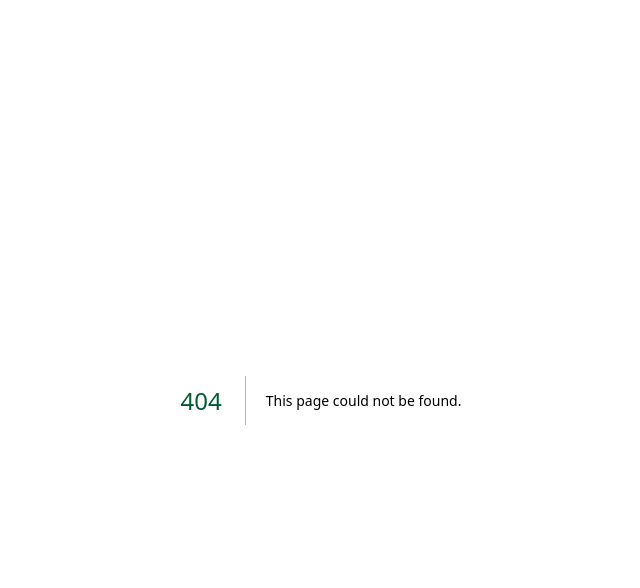
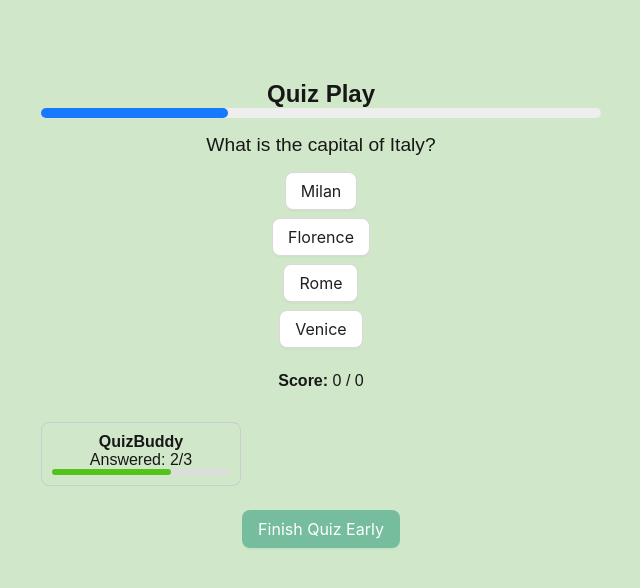
Before and after one commit to KlrShaK/MemoryDeck-Client, a Next.js app: page /quiz-play in a window 1280 px wide. Before the commit this address had no page. Shown: the top 588 px of the page, without its empty margins (319-959 px from the left). Built offline with nearby package versions, Linux system fonts and the light colour scheme; what @ant-design/nextjs-registry would draw is missing.

Commit message:
79 show opponent progress and fixed score updates

```diff
--- /dev/null
+++ b/app/components/OpponentProgress.tsx
@@ -0,0 +1,28 @@
+import React from "react";
+
+interface Props {
+    name: string;
+    score: number;
+    total: number;
+}
+
+const OpponentProgress: React.FC<Props> = ({ name, score, total }) => {
+    return (
+        <div style={{ border: "1px solid #ccc", borderRadius: "8px", padding: "10px", width: "200px" }}>
+            <h4>{name}</h4>
+            <p>Answered: {score}/{total}</p>
+            <div style={{ height: "6px", background: "#ddd", borderRadius: "4px" }}>
+                <div
+                    style={{
+                        width: `${(score / total) * 100}%`,
+                        height: "100%",
+                        background: "#52c41a",
+                        borderRadius: "4px",
+                    }}
+                />
+            </div>
+        </div>
+    );
+};
+
+export default OpponentProgress;
--- a/app/components/ScorePanel.tsx
+++ b/app/components/ScorePanel.tsx
@@ -1,24 +1,14 @@
-import React, { useState } from "react";
-import { Button } from "antd";
+import React from "react";
 
-const ScorePanel = () => {
-    const [correct, setCorrect] = useState(0);
-    const [total, setTotal] = useState(0);
+interface ScorePanelProps {
+    score: number;
+    total: number;
+}
 
-    const handleAnswer = (isCorrect: boolean) => {
-        setTotal((t) => t + 1);
-        if (isCorrect) setCorrect((c) => c + 1);
-    };
-
+const ScorePanel: React.FC<ScorePanelProps> = ({ score, total }) => {
     return (
-        <div style={{ textAlign: "center", marginTop: "32px" }}>
-            <p>Score: {correct}/{total}</p>
-            <Button onClick={() => handleAnswer(true)} type="primary" style={{ marginRight: "8px" }}>
-                Correct
-            </Button>
-            <Button onClick={() => handleAnswer(false)} danger>
-                Incorrect
-            </Button>
+        <div style={{ textAlign: "center", marginTop: 24 }}>
+            <p><strong>Score:</strong> {score} / {total}</p>
         </div>
     );
 };
--- /dev/null
+++ b/app/quiz-play/page.tsx
@@ -0,0 +1,126 @@
+"use client";
+
+import React, { useEffect, useState } from "react";
+import { Button, Space } from "antd";
+import { useTimer } from "@/hooks/useTimer";
+import ProgressBar from "@/components/ProgressBar";
+import ScorePanel from "@/components/ScorePanel";
+import OpponentProgress from "@/components/OpponentProgress";
+
+const mockQuiz = {
+    quizId: 999,
+    userId: 123,
+    flashcards: [
+        {
+            id: 1,
+            question: "What is the capital of Italy?",
+            correctAnswer: "Rome",
+            options: ["Milan", "Florence", "Rome", "Venice"],
+        },
+        {
+            id: 2,
+            question: "What is 5 * 6?",
+            correctAnswer: "30",
+            options: ["11", "25", "30", "45"],
+        },
+        {
+            id: 3,
+            question: "What is the shape of the Earth",
+            correctAnswer: "Round",
+            options: ["Flat", "Round", "Heart-Shaped", "Wavy"],
+        },
+    ],
+    opponent: {
+        name: "QuizBuddy",
+        score: 2,
+        totalAnswered: 3,
+    },
+};
+
+const QuizPlayPage: React.FC = () => {
+    const duration = 0.25 * 60;
+    const { timeLeft, start, isRunning } = useTimer(duration);
+    const [currentIndex, setCurrentIndex] = useState(0);
+    const [userScore, setUserScore] = useState(0);
+    const [answers, setAnswers] = useState<string[]>([]);
+    const [isFinished, setIsFinished] = useState(false);
+
+    const currentFlashcard = mockQuiz.flashcards[currentIndex];
+
+    const handleAnswer = (answer: string) => {
+        if (isFinished) return; // prevent scoring after finish
+
+        const correct = currentFlashcard.correctAnswer === answer;
+        setAnswers([...answers, answer]);
+        if (correct) setUserScore((prev) => prev + 1);
+
+        if (currentIndex < mockQuiz.flashcards.length - 1) {
+            setCurrentIndex((i) => i + 1);
+        } else {
+            setIsFinished(true);
+            console.log("Quiz finished!");
+        }
+    };
+
+    useEffect(() => {
+        if (timeLeft === 0 && isRunning) {
+            console.log("Time’s up! Ending quiz...");
+            setIsFinished(true);
+        }
+    }, [timeLeft, isRunning]);
+
+    useEffect(() => {
+        start();
+    }, []);
+
+    return (
+        <div style={{ maxWidth: 600, margin: "60px auto", padding: 20, textAlign: "center" }}>
+            <h2>Quiz Play</h2>
+
+            {!isFinished && currentFlashcard ? (
+                <>
+                    <ProgressBar timeLeft={timeLeft} duration={duration} />
+                    <p style={{ marginTop: 16, fontSize: "1.2rem" }}>{currentFlashcard.question}</p>
+
+                    <Space style={{ marginTop: 16 }} direction="vertical">
+                        {currentFlashcard.options.map((option) => (
+                            <Button
+                                key={option}
+                                onClick={() => handleAnswer(option)}
+                                disabled={isFinished}
+                            >
+                                {option}
+                            </Button>
+                        ))}
+                    </Space>
+
+                    <ScorePanel score={userScore} total={answers.length} />
+
+                    <div style={{ marginTop: 32 }}>
+                        <OpponentProgress
+                            name={mockQuiz.opponent.name}
+                            score={mockQuiz.opponent.score}
+                            total={mockQuiz.opponent.totalAnswered}
+                        />
+                    </div>
+
+                    <Button
+                        type="primary"
+                        onClick={() => setIsFinished(true)}
+                        style={{ marginTop: 24 }}
+                    >
+                        Finish Quiz Early
+                    </Button>
+                </>
+            ) : (
+                <div>
+                    <h3>You’ve completed the quiz!</h3>
+                    <p>Your score: {userScore} / {mockQuiz.flashcards.length}</p>
+                    <Button onClick={() => window.location.reload()}>Play Again</Button>
+                </div>
+            )}
+        </div>
+    );
+};
+
+export default QuizPlayPage;
--- a/app/test-timer/page.tsx
+++ b/app/test-timer/page.tsx
@@ -6,6 +6,7 @@ import ProgressBar from "@/components/ProgressBar";
 import ScorePanel from "@/components/ScorePanel";
 import { useTimer } from "@/hooks/useTimer";
 import { useApi } from "@/hooks/useApi";
+import OpponentProgress from "@/components/OpponentProgress";
 
 const TimerPage = () => {
     const duration = 60;
@@ -30,6 +31,8 @@ const TimerPage = () => {
             </Button>
             <Button onClick={reset}>Reset Timer</Button>
 
+            <OpponentProgress name="Opponent A" score={3} total={5} />
+
             <hr style={{ margin: "24px 0" }} />
 
             <ScorePanel />
```
